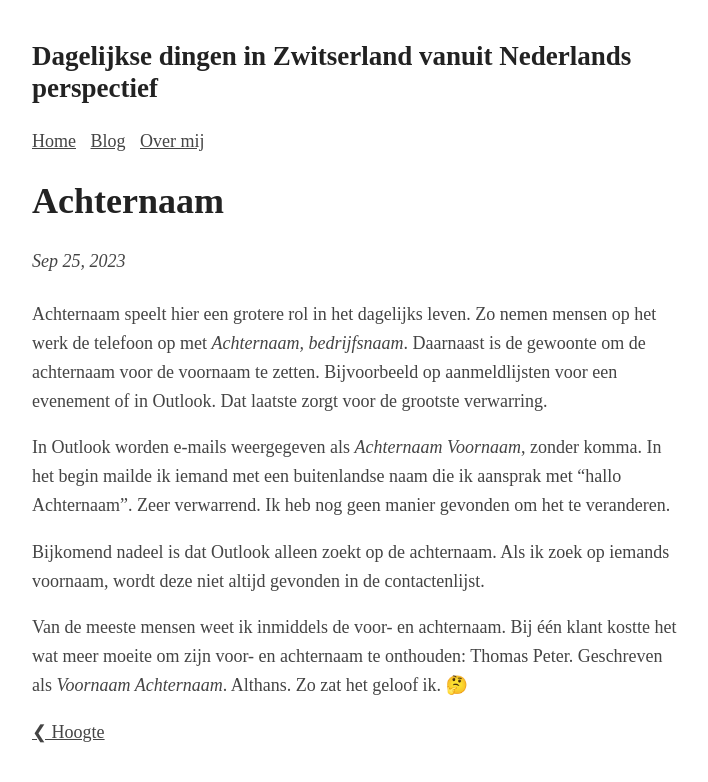
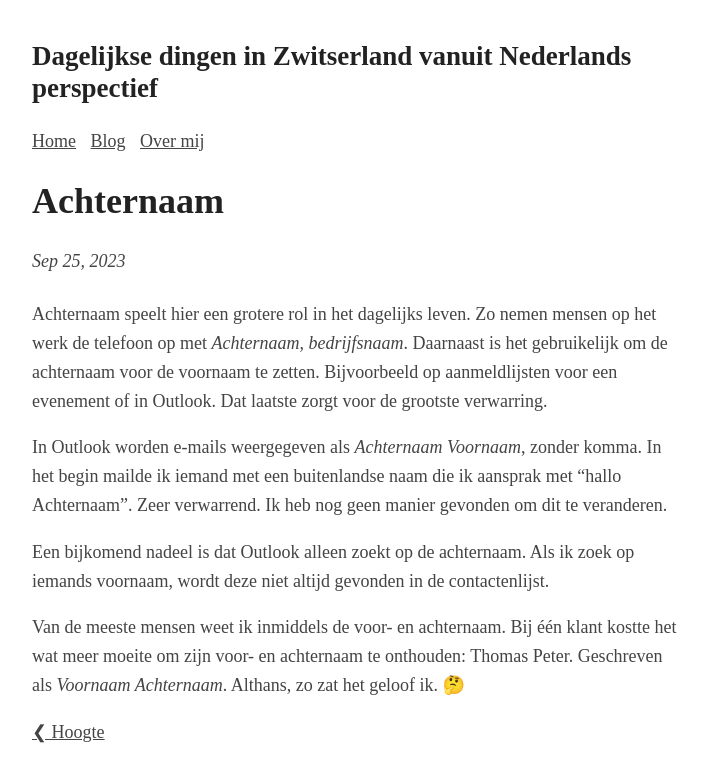
Before and after one commit to Roald87/roaldin.ch, a Jekyll site: the page built from _posts/2023-09-25-achternaam.md, in a window 1280 px wide. Shown: the top 782 px of the page, without its empty margins (283-991 px from the left). Built offline with Jekyll 4.4.1, drawn with Linux system fonts in a browser that asks for light colours; comment, search, counter and statistics services are not loaded.

Commit message:
Spellcheck by ChatGPT

```diff
--- a/_posts/2023-09-25-achternaam.md
+++ b/_posts/2023-09-25-achternaam.md
@@ -3,10 +3,10 @@ layout: post
 title: Achternaam
 ---
 
-Achternaam speelt hier een grotere rol in het dagelijks leven. Zo nemen mensen op het werk de telefoon op met _Achternaam, bedrijfsnaam_. Daarnaast is de gewoonte om de achternaam voor de voornaam te zetten. Bijvoorbeeld op aanmeldlijsten voor een evenement of in Outlook. Dat laatste zorgt voor de grootste verwarring.
+Achternaam speelt hier een grotere rol in het dagelijks leven. Zo nemen mensen op het werk de telefoon op met _Achternaam, bedrijfsnaam_. Daarnaast is het gebruikelijk om de achternaam voor de voornaam te zetten. Bijvoorbeeld op aanmeldlijsten voor een evenement of in Outlook. Dat laatste zorgt voor de grootste verwarring.
 
-In Outlook worden e-mails weergegeven als _Achternaam Voornaam_, zonder komma. In het begin mailde ik iemand met een buitenlandse naam die ik aansprak met “hallo Achternaam”. Zeer verwarrend. Ik heb nog geen manier gevonden om het te veranderen.
+In Outlook worden e-mails weergegeven als _Achternaam Voornaam_, zonder komma. In het begin mailde ik iemand met een buitenlandse naam die ik aansprak met "hallo Achternaam". Zeer verwarrend. Ik heb nog geen manier gevonden om dit te veranderen.
 
-Bijkomend nadeel is dat Outlook alleen zoekt op de achternaam. Als ik zoek op iemands voornaam, wordt deze niet altijd gevonden in de contactenlijst.
+Een bijkomend nadeel is dat Outlook alleen zoekt op de achternaam. Als ik zoek op iemands voornaam, wordt deze niet altijd gevonden in de contactenlijst.
 
-Van de meeste mensen weet ik inmiddels de voor- en achternaam. Bij één klant kostte het wat meer moeite om zijn voor- en achternaam te onthouden: Thomas Peter. Geschreven als _Voornaam Achternaam_. Althans. Zo zat het geloof ik. 🤔
+Van de meeste mensen weet ik inmiddels de voor- en achternaam. Bij één klant kostte het wat meer moeite om zijn voor- en achternaam te onthouden: Thomas Peter. Geschreven als _Voornaam Achternaam_. Althans, zo zat het geloof ik. 🤔
```
